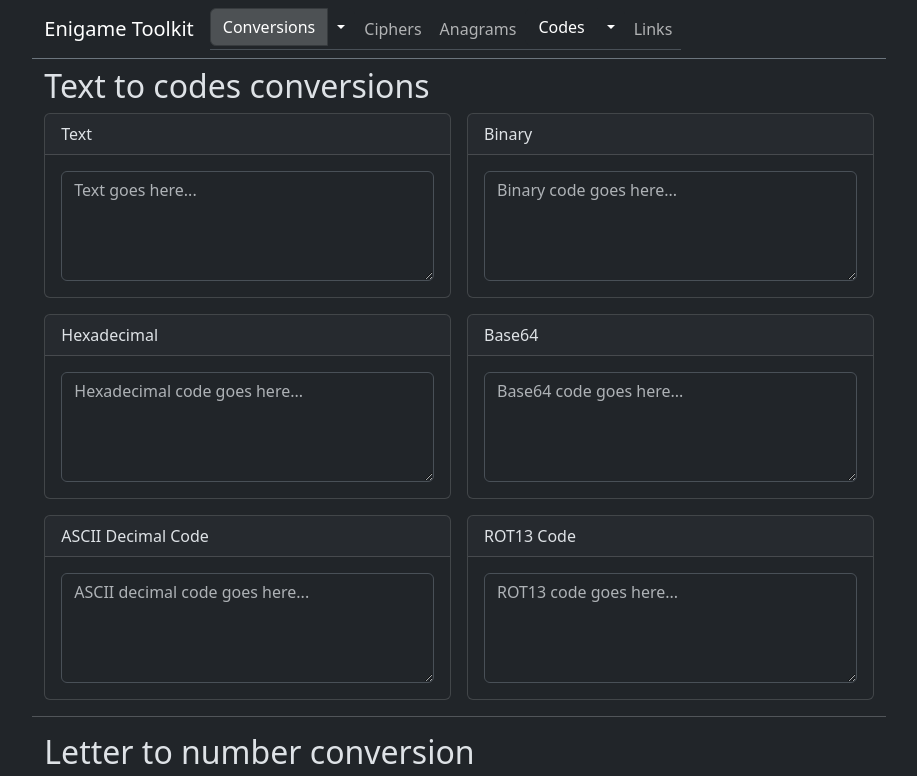
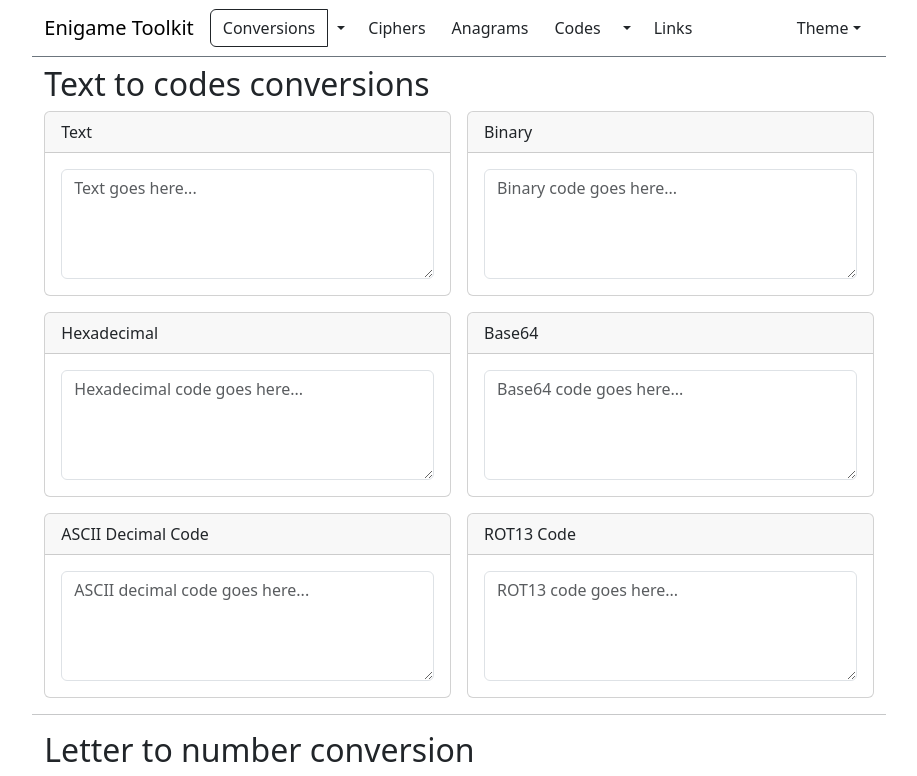
Before and after one commit to Ves5/Enitoolkit, an Angular app in the folder Enitools-fe/: page /conversions in a window 1280 px wide. Shown: the top 776 px of the page, without its empty margins (181-1098 px from the left). Built offline with nearby package versions, Linux system fonts and the light colour scheme.

Commit message:
embed, light theme, anagram spinner

```diff
--- a/Enitools-fe/package.json
+++ b/Enitools-fe/package.json
@@ -1,6 +1,6 @@
 {
   "name": "enitools-fe",
-  "version": "1.0.2",
+  "version": "1.0.3",
   "scripts": {
     "ng": "ng",
     "start": "ng serve",
--- a/Enitools-fe/src/app/app.component.html
+++ b/Enitools-fe/src/app/app.component.html
@@ -4,7 +4,7 @@
 
 <router-outlet></router-outlet>
 
-<footer class="bg-dark text-center text-lg-start mt-2">
+<footer class="text-center text-lg-start mt-2">
     <!-- Copyright -->
     <div class="text-center p-3" style="background-color: rgba(0, 0, 0, 0.2);">
       © 2023 Copyright: Ves
--- a/Enitools-fe/src/app/app.component.ts
+++ b/Enitools-fe/src/app/app.component.ts
@@ -1,12 +1,14 @@
-import { Component } from '@angular/core';
+import { Component, ElementRef, OnInit, Renderer2 } from '@angular/core';
 import { NavbarInfo, FragmentInfo } from './components/navbar/navbar.component';
+import { Constants } from './config/constants';
+import { ThemeService } from './services/theme.service';
 
 @Component({
   selector: 'app-root',
   templateUrl: './app.component.html',
   styleUrls: ['./app.component.css']
 })
-export class AppComponent {
+export class AppComponent implements OnInit {
 
   title = 'Enigame Toolkit';
 
@@ -25,4 +27,10 @@ export class AppComponent {
     new NavbarInfo("Links", 'links'),
   ]
 
+  constructor(private themeService: ThemeService, private elemRef: ElementRef, private renderer: Renderer2) {}
+
+  ngOnInit(): void {
+    this.themeService.setInitialTheme(this.elemRef.nativeElement.ownerDocument.documentElement, this.renderer);
+  }
+
 }
--- a/Enitools-fe/src/app/components/anagram/anagram.component.html
+++ b/Enitools-fe/src/app/components/anagram/anagram.component.html
@@ -15,10 +15,15 @@
     <hr>
     <!-- Output -->
     <h3>Anagram Solutions:</h3>
-    <ng-template [ngIf]="(anagrams | json) === '{}'" [ngIfElse]="listwords">
+    <ng-template [ngIf]="state == 'idling'">
         Anagrams of entered letters will show up here once they get found.
     </ng-template>
-    <ng-template #listwords>
+    <ng-template [ngIf]="state == 'loading'">
+        <div class="spinner-border" role="status">
+            <span class="visually-hidden">Loading...</span>
+        </div>
+    </ng-template>
+    <ng-template [ngIf]="state == 'showing'">
         <div class="accordion accordion-flush col-xl-7" id="wordsAccordion">
             <!-- Repeat for every letter count -->
             <ng-template ngFor let-key [ngForOf]="Object.keys(anagrams).reverse()">
--- a/Enitools-fe/src/app/components/anagram/anagram.component.ts
+++ b/Enitools-fe/src/app/components/anagram/anagram.component.ts
@@ -9,14 +9,17 @@ import { ApiHttpService } from 'src/app/services/api-http.service';
 export class AnagramComponent {
   anagrams: any = {};
   Object = Object;
+  state: string = "idling"; // "loading"; "showing"
 
   scrambled: string = "";
 
   constructor(private apiService: ApiHttpService) {}
 
   solveAnagrams(){
+    this.state = "loading";
     this.apiService.getData("anagram/" + this.scrambled).subscribe(data => {
       this.anagrams = data;
+      this.state = "showing";
     });
   }
 }
--- a/Enitools-fe/src/app/components/navbar/navbar.component.html
+++ b/Enitools-fe/src/app/components/navbar/navbar.component.html
@@ -1,25 +1,25 @@
-<nav class="navbar navbar-expand-lg bg-dark border-bottom border-secondary mb-2 sticky-top">
+<nav class="navbar navbar-expand-lg bg-body border-bottom border-secondary mb-2 sticky-top">
   <div class="container-fluid">
     <a class="navbar-brand" routerLink="/">{{title}}</a>
     <button class="navbar-toggler" type="button" data-bs-toggle="collapse" data-bs-target="#navbarSupportedContent" aria-controls="navbarSupportedContent" aria-expanded="false" aria-label="Toggle navigation">
       <span class="navbar-toggler-icon"></span>
     </button>
     <div class="collapse navbar-collapse" id="navbarSupportedContent">
-      <ul class="nav navbar-nav nav-tabs me-auto mb-2 mb-lg-0">
+      <ul class="nav navbar-nav me-auto mb-2 mb-lg-0">
         <ng-template ngFor let-item [ngForOf]="links" let-i="index">
             <ng-template [ngIf]="item.fragments.length == 0" [ngIfElse]="dropdown">
               <li class="nav-item">
-                <a class="nav-link" routerLink="/{{item.link}}" routerLinkActive="active" ariaCurrentWhenActive="page">{{item.name}}</a>
+                <button type="button" class="btn" routerLink="/{{item.link}}" routerLinkActive="active" ariaCurrentWhenActive="page">{{item.name}}</button>
               </li>
             </ng-template>
             <ng-template #dropdown>
               <li class="nav-item dropdown">
                 <div class="btn-group">
-                  <button type="button" class="btn btn-dark" routerLink="/{{item.link}}" routerLinkActive="active" ariaCurrentWhenActive="page">{{item.name}}</button>
-                  <button type="button" class="btn btn-dark dropdown-toggle dropdown-toggle-split" data-bs-toggle="dropdown" aria-expanded="false">
+                  <button type="button" class="btn" routerLink="/{{item.link}}" routerLinkActive="active" ariaCurrentWhenActive="page">{{item.name}}</button>
+                  <button type="button" class="btn dropdown-toggle dropdown-toggle-split" data-bs-toggle="dropdown" aria-expanded="false">
                     <span class="visually-hidden">Toggle Dropdown</span>
                   </button>
-                  <ul class="dropdown-menu dropdown-menu-dark">
+                  <ul class="dropdown-menu">
                     <ng-template ngFor let-frag [ngForOf]="item.fragments">
                       <li><a class="dropdown-item" routerLink="/{{item.link}}" fragment="{{frag.id}}">{{frag.name}}</a></li>
                     </ng-template>
@@ -29,6 +29,20 @@
             </ng-template>
         </ng-template>
       </ul>
+      <div class="d-flex">
+        <ul class="navbar-nav">
+          <li class="nav-item dropdown">
+            <button type="button" class="btn dropdown-toggle" role="button" data-bs-toggle="dropdown" aria-expanded="false">Theme</button>
+            <ul class="dropdown-menu dropdown-menu-end">
+              <ng-template ngFor let-theme [ngForOf]="Object.keys(themes)">
+                <li class="nav-item">
+                  <button type="button" class="btn" (click)="changeTheme(themes[theme])">{{theme}} Theme</button>
+                </li>
+              </ng-template>
+            </ul>
+          </li>
+        </ul>
+      </div>
     </div>
   </div>
 </nav>
--- a/Enitools-fe/src/app/components/navbar/navbar.component.ts
+++ b/Enitools-fe/src/app/components/navbar/navbar.component.ts
@@ -1,4 +1,6 @@
-import { Component, Input } from '@angular/core';
+import { Component, ElementRef, Input, Renderer2 } from '@angular/core';
+import { Constants } from 'src/app/config/constants';
+import { ThemeService } from 'src/app/services/theme.service';
 
 @Component({
   selector: 'app-navbar',
@@ -6,8 +8,18 @@ import { Component, Input } from '@angular/core';
   styleUrls: ['./navbar.component.css']
 })
 export class NavbarComponent {
+  constructor(private renderer: Renderer2, private elemRef: ElementRef, private themeService: ThemeService) {}
+
   @Input() title: string = "";
   @Input() links: NavbarInfo[] = [];
+
+  themes = Constants.themes;
+  Object = Object;
+
+  changeTheme(theme: string){
+    this.themeService.setTheme(theme, this.elemRef.nativeElement.ownerDocument.documentElement, this.renderer);
+  }
+
 }
 
 export class NavbarInfo {
--- a/Enitools-fe/src/app/config/constants.ts
+++ b/Enitools-fe/src/app/config/constants.ts
@@ -5,4 +5,8 @@ import packageJson from "../../../package.json"
 export class Constants {
     public static readonly API_ENDPOINT: string = "https://enitools.vessy.xyz/api/";
     public static readonly version: string = packageJson.version;
+    public static readonly themes: {[index: string]:any} = {
+        "Dark": "dark",
+        "Light": "light"
+    };
 }
--- /dev/null
+++ b/Enitools-fe/src/app/services/theme.service.ts
@@ -0,0 +1,28 @@
+import { Injectable, Renderer2 } from '@angular/core';
+import { Constants } from 'src/app/config/constants';
+
+@Injectable({
+    providedIn: 'root'
+})
+export class ThemeService {
+    constructor() {}
+
+    setInitialTheme(tag: any, renderer: Renderer2){
+        let prefferedTheme = localStorage.getItem("theme");
+        if (prefferedTheme != null){
+        this.setTheme(prefferedTheme, tag, renderer);
+        } else {
+            let ifDarkTheme = window.matchMedia && window.matchMedia("(prefers-color-scheme: dark)").matches;
+            if (ifDarkTheme){
+                this.setTheme(Constants.themes['Dark'], tag, renderer);
+            } else {
+                this.setTheme(Constants.themes['Light'], tag, renderer);
+            }
+        }
+    }
+
+    setTheme(theme: string, tag: any, renderer: Renderer2) {
+        localStorage.setItem("theme", theme);
+        renderer.setAttribute(tag, 'data-bs-theme', theme);
+    }
+}
--- a/Enitools-fe/src/index.html
+++ b/Enitools-fe/src/index.html
@@ -5,6 +5,13 @@
   <title>Enigame Toolkit</title>
   <base href="/">
   <meta name="viewport" content="width=device-width, initial-scale=1">
+
+  <meta content="Enigame Toolkit" property="og:title" />
+  <meta content="Site Description" property="og:description" />
+  <meta content="https://enitools.vessy.xyz/" property="og:url" />
+  <meta content="https://enitools.vessy.xyz/assests/favicon/embed-icon.png" property="og:image" />
+  <meta content="#005F63" data-react-helmet="true" name="theme-color" />
+
   <link href="https://cdn.jsdelivr.net/npm/bootstrap@5.3.0-alpha3/dist/css/bootstrap.min.css" rel="stylesheet" integrity="sha384-KK94CHFLLe+nY2dmCWGMq91rCGa5gtU4mk92HdvYe+M/SXH301p5ILy+dN9+nJOZ" crossorigin="anonymous">
   <script src="https://cdn.jsdelivr.net/npm/bootstrap@5.3.0-alpha3/dist/js/bootstrap.bundle.min.js" integrity="sha384-ENjdO4Dr2bkBIFxQpeoTz1HIcje39Wm4jDKdf19U8gI4ddQ3GYNS7NTKfAdVQSZe" crossorigin="anonymous"></script>
 
```
Also changed, not shown: Enitools-fe/src/assets/favicon/embed-icon.png (added).
